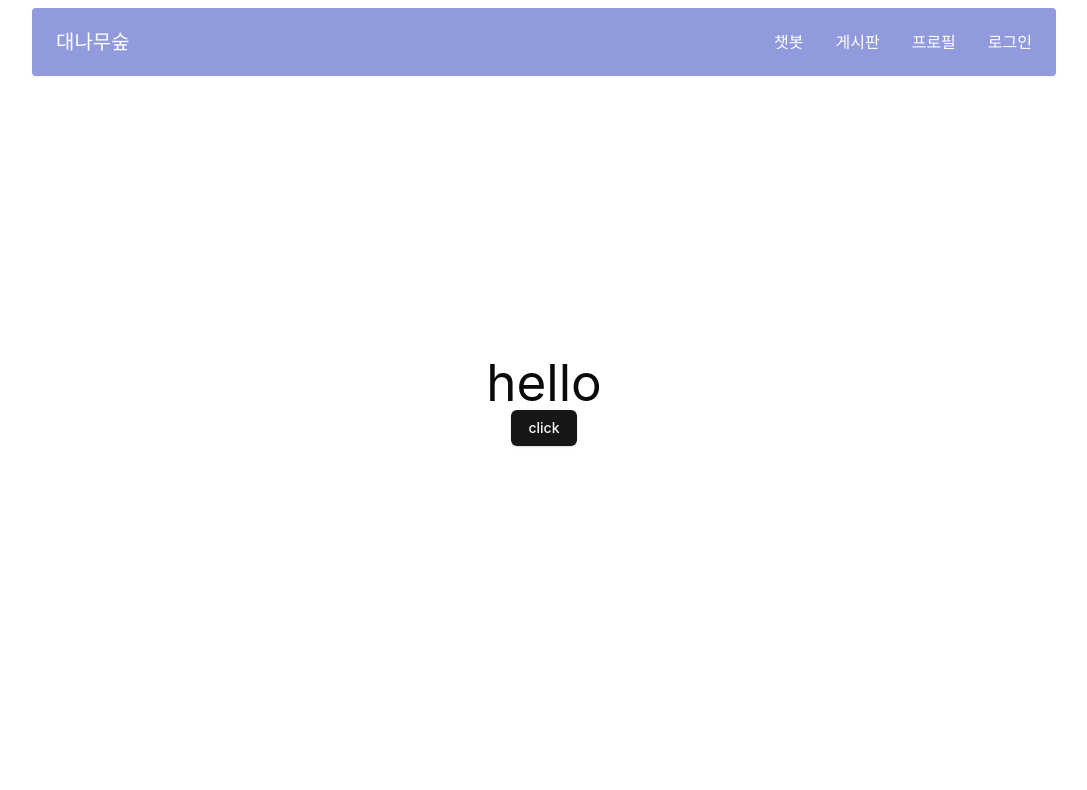
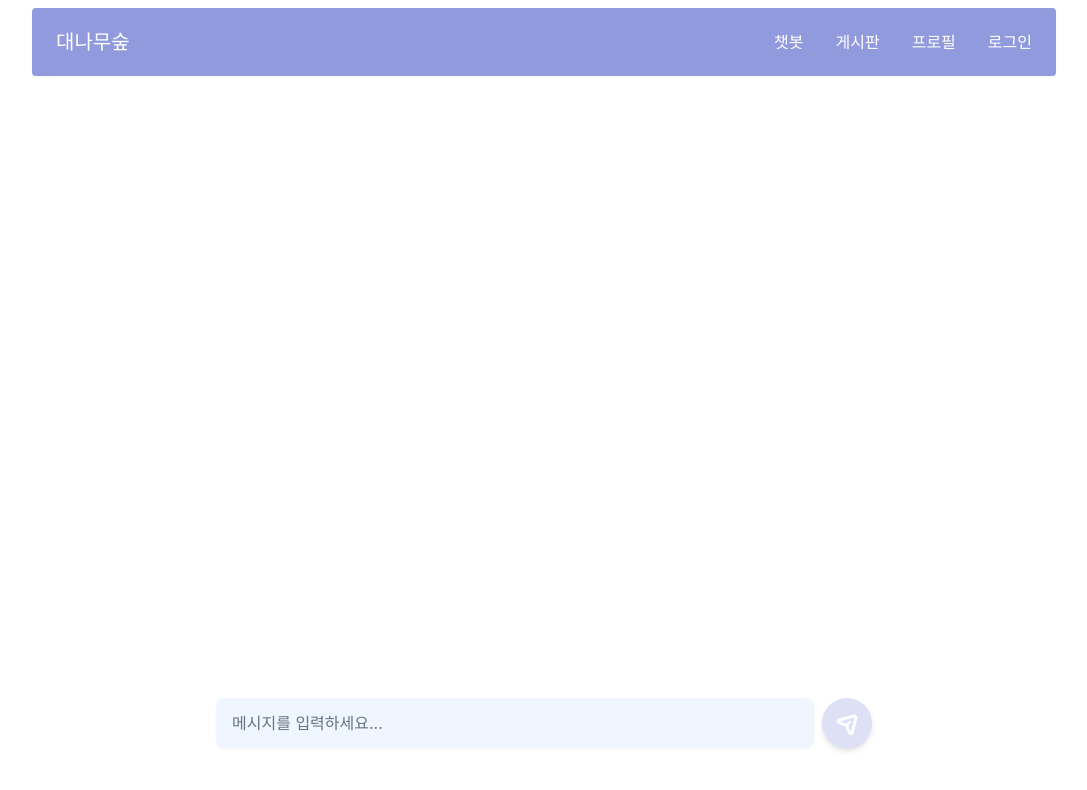
Before and after one commit to BambooParty/Bamboo-FE, a React (Vite) app: page / in a window 1280 px wide. Shown: the top 790 px of the page, without its empty margins (96-1183 px from the left). Built offline with nearby package versions, Linux system fonts and the light colour scheme.

Commit message:
add: chatbot layout

```diff
--- /dev/null
+++ b/src/lib/chatbot/Chatbot.tsx
@@ -0,0 +1,114 @@
+import React, { useState, ChangeEvent } from "react";
+
+type Message = {
+  sender: "user" | "bot";
+  text: string;
+};
+
+const Chatbot: React.FC = () => {
+  const [messages, setMessages] = useState<Message[]>([]);
+  const [userInput, setUserInput] = useState<string>("");
+
+  const handleSend = () => {
+    if (userInput.trim() === "") return;
+
+    const newMessage: Message = { sender: "user", text: userInput };
+
+    sendMessage(newMessage);
+    setUserInput("");
+
+    const botMessage: Message = {
+      sender: "bot",
+      text: getBotResponse(userInput),
+    };
+    sendMessage(botMessage);
+  };
+
+  const sendMessage = (message: Message) => {
+    setMessages((prev) => [...prev, message]);
+  };
+
+  const getBotResponse = (input: string): string => {
+    // await new Promise((resolve) => setTimeout(resolve, 2000));
+
+    if (input.includes("안녕")) return "안녕하세요!";
+    return "질문에 답할 준비가 되어 있습니다.";
+  };
+
+  const handleInputChange = (e: ChangeEvent<HTMLInputElement>) => {
+    setUserInput(e.target.value);
+  };
+
+  return (
+    <div className="max-w-2xl w-screen mt-10 h-[84vh] flex flex-col overflow-y-auto">
+      {/* 메시지 영역 */}
+      <div className="flex-1 p-4 space-y-4 overflow-y-auto ">
+        {messages.map((msg, index) => (
+          <div
+            key={index}
+            className={`flex ${
+              msg.sender === "user" ? "justify-end" : "justify-start"
+            } items-center`}
+          >
+            {/* 봇 프로필 아이콘 */}
+            {msg.sender === "bot" && (
+              <div className="w-10 h-10 bg-yellow-300 rounded-full flex items-center justify-center mr-3 -translate-y-2">
+                <span className="text-lg font-bold">😊</span>
+              </div>
+            )}
+
+            {/* 메시지 버블 */}
+            <div
+              className={`px-4 py-3 max-w-xs animate-fade-in ${
+                msg.sender === "user"
+                  ? "bg-yellow-100 text-gray-800 rounded-t-xl rounded-bl-xl"
+                  : "bg-blue-50 text-gray-900 rounded-tr-xl rounded-b-xl"
+              }`}
+            >
+              {msg.text}
+            </div>
+          </div>
+        ))}
+      </div>
+
+      {/* 입력 영역 */}
+
+      <form
+        className="flex items-center p-2 bg-white"
+        onSubmit={(e) => e.preventDefault()}
+      >
+        <div className="flex flex-1 ">
+          <input
+            type="text"
+            value={userInput}
+            onChange={handleInputChange}
+            placeholder="메시지를 입력하세요..."
+            className="flex-1 peer bg-blue-50 px-4 py-3 rounded-lg shadow-sm mr-2 outline-none placeholder-gray-500 text-gray-800"
+          />
+
+          <button
+            onClick={handleSend}
+            disabled={userInput.length == 0}
+            className="px-3 py-3 rounded-full shadow-md hover:bg-bambo bg-bamboo disabled:bg-bamboo-50"
+          >
+            <svg
+              viewBox="0 0 24 20"
+              className="w-6 h-6 "
+              stroke="white"
+              fill="white"
+              xmlns="http://www.w3.org/2000/svg"
+            >
+              <path
+                fill-rule="evenodd"
+                clip-rule="evenodd"
+                d="M19.2111 2.06722L3.70001 5.94499C1.63843 6.46039 1.38108 9.28612 3.31563 10.1655L8.09467 12.3378C9.07447 12.7831 10.1351 12.944 11.1658 12.8342C11.056 13.8649 11.2168 14.9255 11.6622 15.9053L13.8345 20.6843C14.7139 22.6189 17.5396 22.3615 18.055 20.3L21.9327 4.78886C22.3437 3.14517 20.8548 1.6563 19.2111 2.06722ZM8.92228 10.517C9.85936 10.943 10.9082 10.9755 11.8474 10.6424C12.2024 10.5165 12.5417 10.3383 12.8534 10.1094C12.8968 10.0775 12.9397 10.0446 12.982 10.0108L15.2708 8.17974C15.6351 7.88831 16.1117 8.36491 15.8202 8.7292L13.9892 11.018C13.9553 11.0603 13.9225 11.1032 13.8906 11.1466C13.6617 11.4583 13.4835 11.7976 13.3576 12.1526C13.0244 13.0918 13.057 14.1406 13.4829 15.0777L15.6552 19.8567C15.751 20.0673 16.0586 20.0393 16.1147 19.8149L19.9925 4.30379C20.0372 4.12485 19.8751 3.96277 19.6962 4.00751L4.18509 7.88528C3.96065 7.94138 3.93264 8.249 4.14324 8.34473L8.92228 10.517Z"
+              />
+            </svg>
+          </button>
+        </div>
+      </form>
+    </div>
+  );
+};
+
+export default Chatbot;
--- a/src/pages/Home.tsx
+++ b/src/pages/Home.tsx
@@ -1,11 +1,12 @@
 import React from "react";
-import { Button } from "../components/ui/button";
+import Chatbot from "../lib/chatbot/Chatbot";
 
 const Home: React.FC = () => {
   return (
     <div>
-      <h1 className="text-h2">hello</h1>
-      <Button>click</Button>
+      <div>
+        <Chatbot />
+      </div>
     </div>
   );
 };
--- a/tailwind.config.js
+++ b/tailwind.config.js
@@ -55,6 +55,15 @@ export default {
           5: "hsl(var(--chart-5))",
         },
       },
+      keyframes: {
+        fadeIn: {
+          "0%": { opacity: 0, transform: "translateY(10px)" },
+          "100%": { opacity: 1, transform: "translateY(0)" },
+        },
+      },
+      animation: {
+        "fade-in": "fadeIn 0.5s ease-out",
+      },
     },
   },
   plugins: [require("tailwindcss-animate")],
```
Also changed, not shown: src/assets/send.svg (added).
